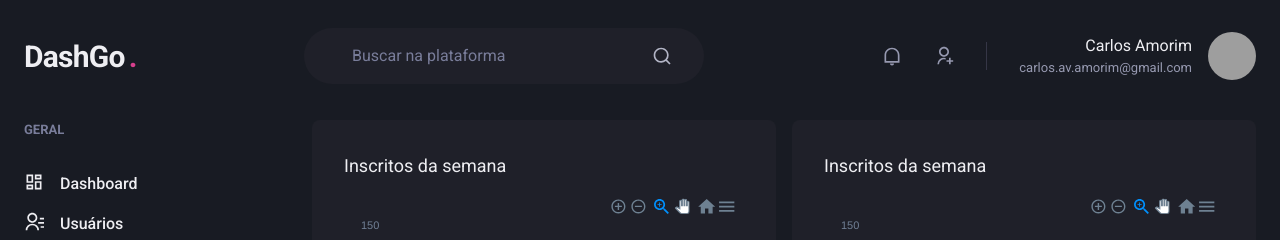
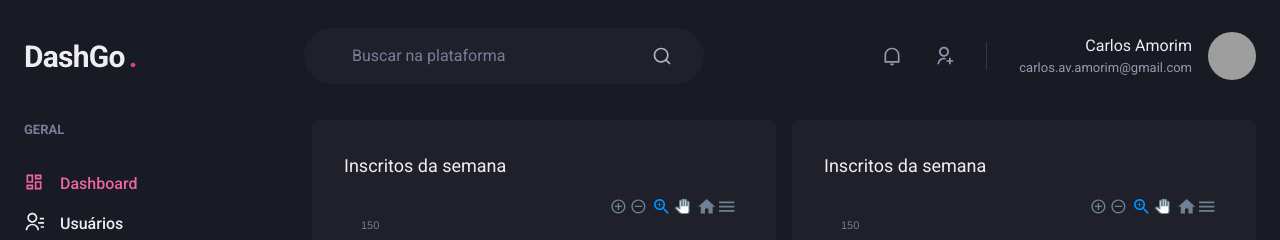
Before and after one commit to CarlosAmorim94/DashGo, a Next.js app: page /dashboard in a window 1280 px wide. Shown: the top 240 px of the page. Built offline with nearby package versions, Linux system fonts and the light colour scheme; grey boxes are pictures that could not be loaded.

Commit message:
Style: Add color on active link

```diff
--- /dev/null
+++ b/src/components/ActiveLink.tsx
@@ -0,0 +1,37 @@
+import Link, { LinkProps } from "next/link";
+import { useRouter } from "next/router";
+import { cloneElement, ReactElement } from "react";
+
+interface ActiveLinkProps extends LinkProps {
+  children: ReactElement;
+  shouldMatchExactHref?: boolean;
+}
+
+export default function ActiveLink({
+  children,
+  shouldMatchExactHref = false,
+  ...rest
+}: ActiveLinkProps) {
+  const { asPath } = useRouter();
+
+  let isActive = false;
+
+  if (shouldMatchExactHref && (asPath === rest.href || asPath === rest.as)) {
+    isActive = true;
+  }
+
+  if (
+    !shouldMatchExactHref &&
+    (asPath.startsWith(String(rest.href)) || asPath.startsWith(String(rest.as)))
+  ) {
+    isActive = true;
+  }
+
+  return (
+    <Link {...rest}>
+      {cloneElement(children, {
+        color: isActive ? "pink.400" : "gray.50",
+      })}
+    </Link>
+  );
+}
--- a/src/components/Sidebar/NavLink.tsx
+++ b/src/components/Sidebar/NavLink.tsx
@@ -4,8 +4,8 @@
   LinkProps as ChakraLinkProps,
   Text,
 } from "@chakra-ui/react";
-import Link from "next/link";
 import React, { ElementType } from "react";
+import ActiveLink from "../ActiveLink";
 
 interface NavLinkProps extends ChakraLinkProps {
   icon: ElementType; //Passa um nome "IconeQualquer" do componente e não a declaração completa "<IconeQualquer />""
@@ -20,13 +20,13 @@
   ...rest
 }: NavLinkProps) {
   return (
-    <Link href={href} passHref>
+    <ActiveLink href={href} passHref>
       <ChakraLink display="flex" alignContent="center" {...rest}>
         <Icon as={icon} fontSize="20" />
         <Text ml="4" fontWeight="medium">
           {textLink}
         </Text>
       </ChakraLink>
-    </Link>
+    </ActiveLink>
   );
 }
--- a/src/pages/dashboard.tsx
+++ b/src/pages/dashboard.tsx
@@ -74,7 +74,7 @@
             </Text>
             <Chart options={options} series={series} type="area" height={160} />
           </Box>
-          <Box p="8" bg="gray.800" borderRadius={8} pb="4">
+          <Box p={["6", "8"]} bg="gray.800" borderRadius={8} pb="4">
             <Text fontSize="lg" mb="4">
               Inscritos da semana
             </Text>
```
